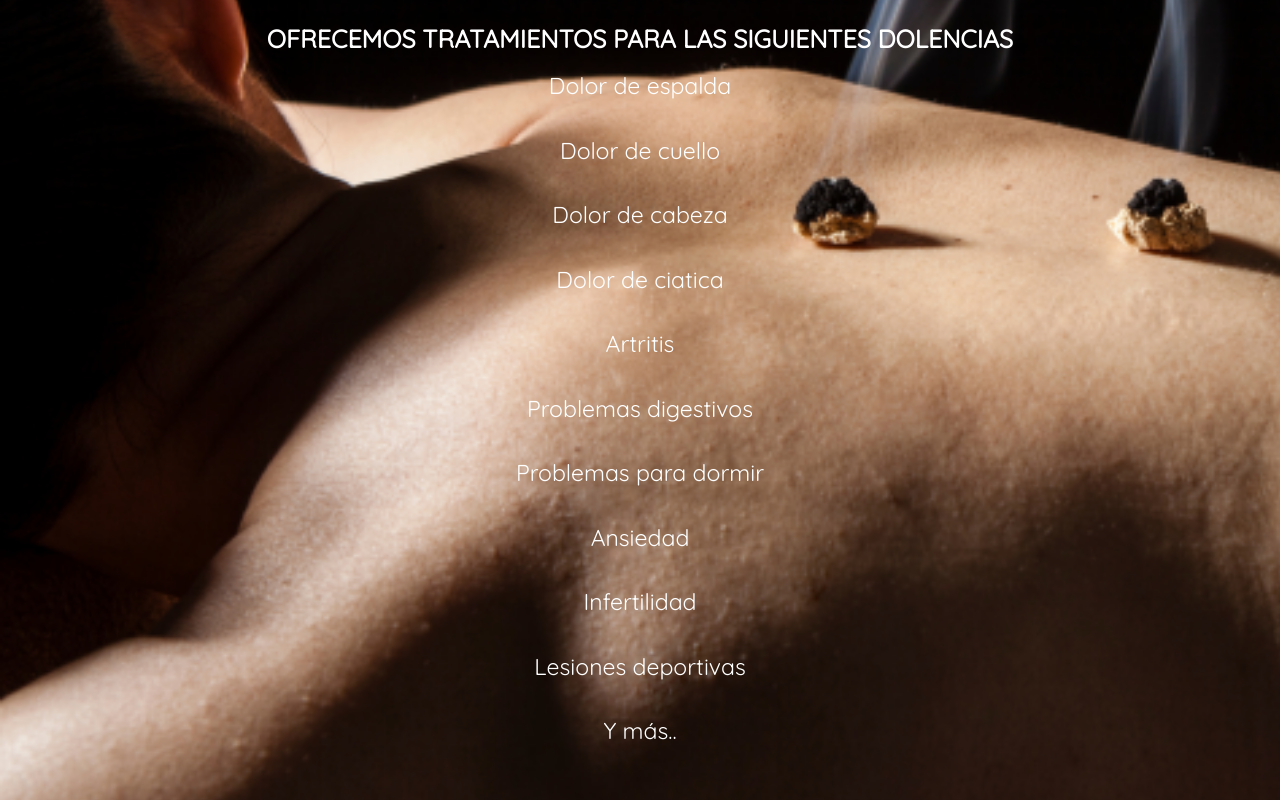
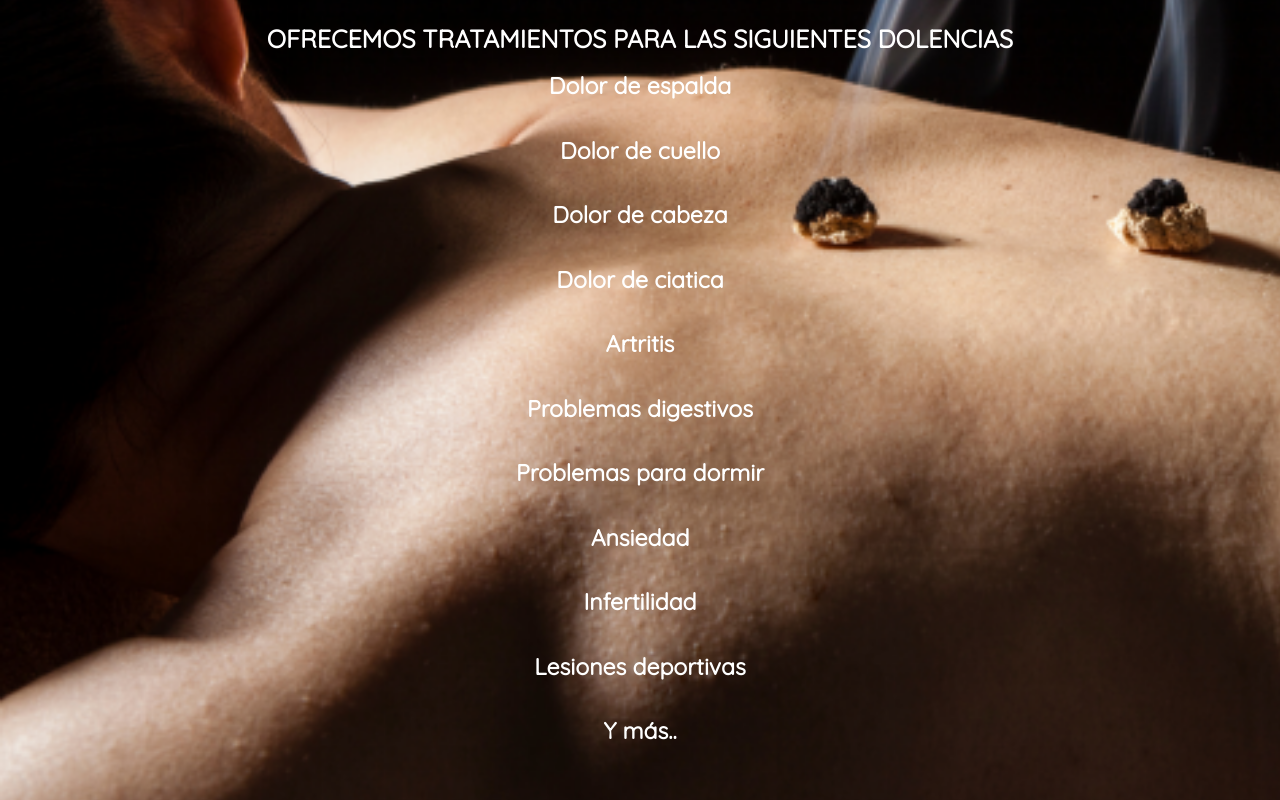
Before and after one commit to Lenz-or/Coder-MedTradChina, a website: page index.html in a window 1280 px wide. Shown: the part 740-1540 px from the top of the page. Drawn offline with nearby package versions, Linux system fonts and the light colour scheme.

Commit message:
Se agrega texto a nosotros y se coloca strong en home

```diff
--- a/index.html
+++ b/index.html
@@ -70,18 +70,18 @@
             <h2 class="main__titulochico">Terapias en</h1>
             <h1 class="main__article--titulo">Medicina tradicional China</h1>
             <section class="main__article__seccion">
-                <h2 class="main__titulochico">Ofrecemos tratamientos para las siguientes dolencias</h1>
-                <p class="main__article__seccion--p">Dolor de espalda</p>
-                <p class="main__article__seccion--p">Dolor de cuello</p>
-                <p class="main__article__seccion--p">Dolor de cabeza</p>
-                <p class="main__article__seccion--p">Dolor de ciatica</p>
-                <p class="main__article__seccion--p">Artritis</p>
-                <p class="main__article__seccion--p">Problemas digestivos</p>
-                <p class="main__article__seccion--p">Problemas para dormir</p>
-                <p class="main__article__seccion--p">Ansiedad</p>
-                <p class="main__article__seccion--p">Infertilidad</p>
-                <p class="main__article__seccion--p">Lesiones deportivas</p>
-                <p class="main__article__seccion--p">Y más..</p>
+                <h2 class="main__titulochico"><strong>Ofrecemos tratamientos para las siguientes dolencias</strong></h1>
+                <p class="main__article__seccion--p"><strong>Dolor de espalda</strong></p>
+                <p class="main__article__seccion--p"><strong>Dolor de cuello</strong></p>
+                <p class="main__article__seccion--p"><strong>Dolor de cabeza</strong></p>
+                <p class="main__article__seccion--p"><strong>Dolor de ciatica</strong></p>
+                <p class="main__article__seccion--p"><strong>Artritis</strong></p>
+                <p class="main__article__seccion--p"><strong>Problemas digestivos</strong></p>
+                <p class="main__article__seccion--p"><strong>Problemas para dormir</strong></p>
+                <p class="main__article__seccion--p"><strong>Ansiedad</strong></p>
+                <p class="main__article__seccion--p"><strong>Infertilidad</strong></p>
+                <p class="main__article__seccion--p"><strong>Lesiones deportivas</strong></p>
+                <p class="main__article__seccion--p"><strong>Y más..</strong></p>
 
             </section>
         </article>
--- a/sass/views/_nosotros.scss
+++ b/sass/views/_nosotros.scss
@@ -28,6 +28,11 @@
         grid-area:seccion;
         align-self: center;
 
+        .seccion-nosotros--h2{
+            text-align: center;
+            color:black;
+        }
+
         .seccion-nosotros--p{
             @include fuente-alinear(2em,center);
             padding: 20px;
```
Also changed, not shown: views/nosotros.html (+6 -5 lines), css/main.css.
